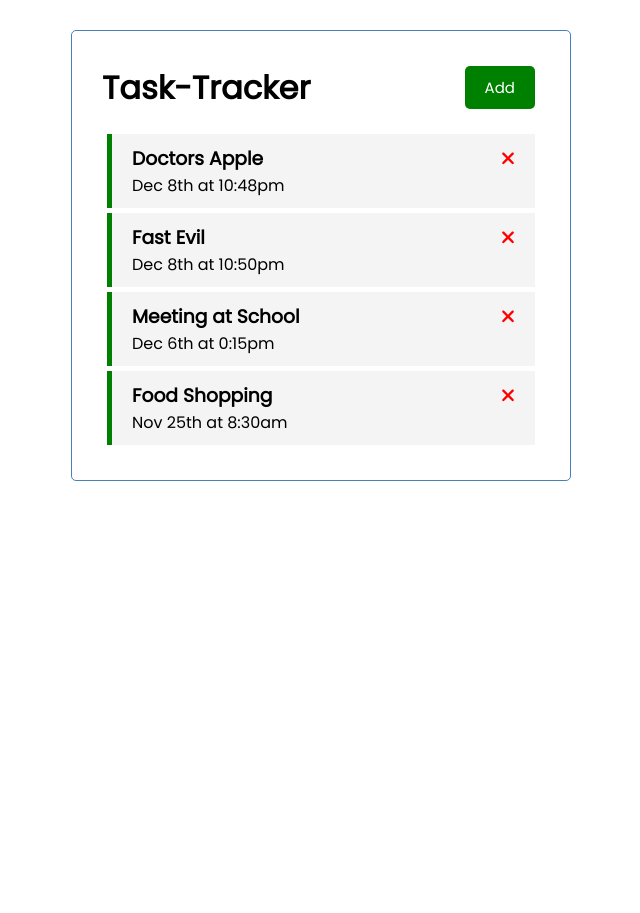
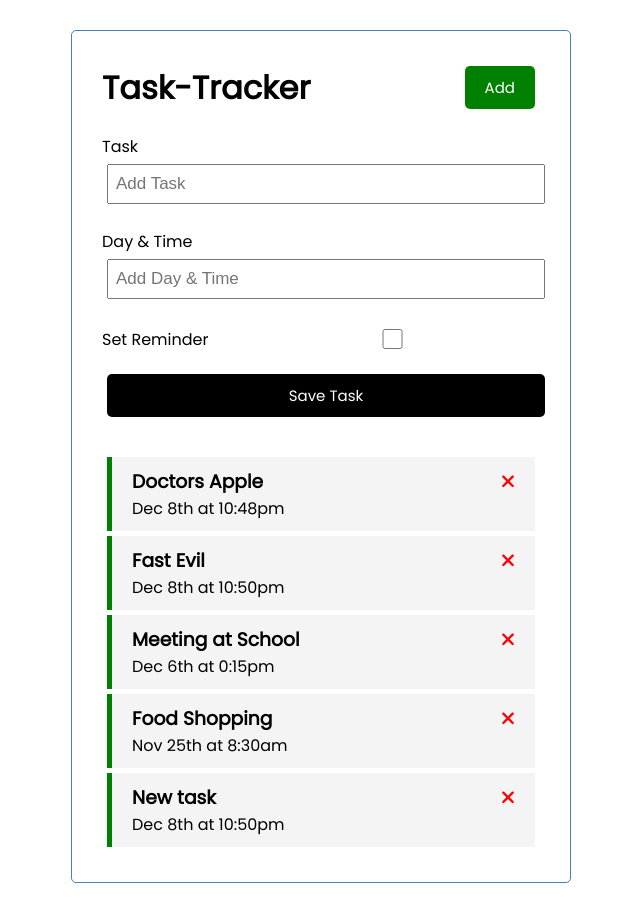
Before and after one commit to avoreshin/2022AngularCOURSE, an Angular app in the folder todo/: page / in a window 1280 px wide. Shown: the whole page, without its empty margins (319-959 px from the left). Before the commit the page ends 800 px from the top, so only its background shows below. Built offline with nearby package versions, Linux system fonts and the light colour scheme; data requests are answered from the project's data file.

Commit message:
feat: add task func

```diff
--- a/todo/db.json
+++ b/todo/db.json
@@ -23,6 +23,12 @@
       "text": "Food Shopping",
       "day": "Nov 25th at 8:30am",
       "reminder": true
+    },
+    {
+      "text": "New task",
+      "day": "Dec 8th at 10:50pm",
+      "reminder": true,
+      "id": 5
     }
   ]
 }
--- a/todo/src/app/Task.ts
+++ b/todo/src/app/Task.ts
@@ -1,6 +1,6 @@
 export interface Task {
-  id: number
+  id?: number
   text: string
-  day: string
+  day?: string
   reminder: boolean
 }
--- a/todo/src/app/app.module.ts
+++ b/todo/src/app/app.module.ts
@@ -2,12 +2,14 @@
 import { BrowserModule } from '@angular/platform-browser';
 import { FontAwesomeModule } from '@fortawesome/angular-fontawesome';
 import {HttpClientModule} from '@angular/common/http'
+import {FormsModule} from "@angular/forms";
 
 import { AppComponent } from './app.component';
 import { HeaderComponent } from './components/header/header.component';
 import { ButtonComponent } from './components/button/button.component';
 import { TasksComponent } from './components/tasks/tasks.component';
 import { TaskItemComponent } from './components/task-item/task-item.component';
+import { AddTaskComponent } from './components/add-task/add-task.component';
 
 @NgModule({
   declarations: [
@@ -15,12 +17,14 @@
     HeaderComponent,
     ButtonComponent,
     TasksComponent,
-    TaskItemComponent
+    TaskItemComponent,
+    AddTaskComponent
   ],
   imports: [
     BrowserModule,
     FontAwesomeModule,
     HttpClientModule,
+    FormsModule
   ],
   providers: [],
   bootstrap: [AppComponent]
--- /dev/null
+++ b/todo/src/app/components/add-task/add-task.component.css
@@ -0,0 +1,3 @@
+.add-form {
+  margin-bottom: 40px;
+}
--- /dev/null
+++ b/todo/src/app/components/add-task/add-task.component.html
@@ -0,0 +1,21 @@
+<form class="add-form" (ngSubmit)="onSubmit()">
+  <div class="form-control">
+    <label for="text">Task</label>
+    <input type="text" name="text"
+           [(ngModel)]="text"
+           id="text" placeholder="Add Task">
+  </div>
+  <div class="form-control">
+    <label for="day">Day & Time</label>
+    <input type="text" name="day"
+           [(ngModel)]="day"
+           id="day" placeholder="Add Day & Time">
+  </div>
+  <div class="form-control form-control-check">
+    <label for="reminder">Set Reminder</label>
+    <input type="checkbox" name="reminder"
+           [(ngModel)]="reminder"
+           id="reminder">
+  </div>
+  <input type="submit" value="Save Task" class="btn btn-block">
+</form>
--- /dev/null
+++ b/todo/src/app/components/add-task/add-task.component.ts
@@ -0,0 +1,38 @@
+import {Component, OnInit, Output, EventEmitter} from '@angular/core';
+import {Task} from "../../Task"
+@Component({
+  selector: 'app-add-task',
+  templateUrl: './add-task.component.html',
+  styleUrls: ['./add-task.component.css']
+})
+export class AddTaskComponent implements OnInit{
+  @Output() onAddTask: EventEmitter<Task> = new EventEmitter<Task>()
+  text: string | undefined;
+  day: string | undefined;
+  reminder: boolean = false;
+
+  constructor() {
+  }
+
+  ngOnInit():void {
+  }
+
+  onSubmit(){
+    if(!this.text){
+      alert ('Please add a task!')
+      return
+    }
+    const newTask = {
+      text: this.text,
+      day: this.day,
+      reminder: this.reminder
+    }
+    this.onAddTask.emit(newTask)
+
+    this.text = '';
+    this.day = '';
+    this.reminder = false;
+
+  }
+
+}
--- a/todo/src/app/components/tasks/tasks.component.html
+++ b/todo/src/app/components/tasks/tasks.component.html
@@ -1,3 +1,6 @@
+<app-add-task
+  (onAddTask)="AddTask($event)"
+></app-add-task>
 <app-task-item
   *ngFor="let task of tasks"
   [task]="task"
--- a/todo/src/app/components/tasks/tasks.component.ts
+++ b/todo/src/app/components/tasks/tasks.component.ts
@@ -30,4 +30,11 @@
     task.reminder = !task.reminder
     this.taskService.updateTaskReminder(task).subscribe()
   }
+
+  AddTask(task:Task) {
+    this.taskService.addTask(task)
+      .subscribe((task) =>
+        (this.tasks.push(task))
+      );
+  }
 }
--- a/todo/src/app/services/task.service.ts
+++ b/todo/src/app/services/task.service.ts
@@ -28,6 +28,11 @@
 
   updateTaskReminder(task: Task){
   const url = `${this.apiUrl}/${task.id}`;
-  return this.http.put<Task>(url,task, httpOptions)
+  return this.http.put<Task>(url,task, httpOptions);
+  }
+
+  addTask(task:Task): Observable<Task>{
+    return this.http.post<Task>(this.apiUrl, task, httpOptions);
+
   }
 }
```
Also changed, not shown: 1 other file (tests, documents, lock files or other folders).
